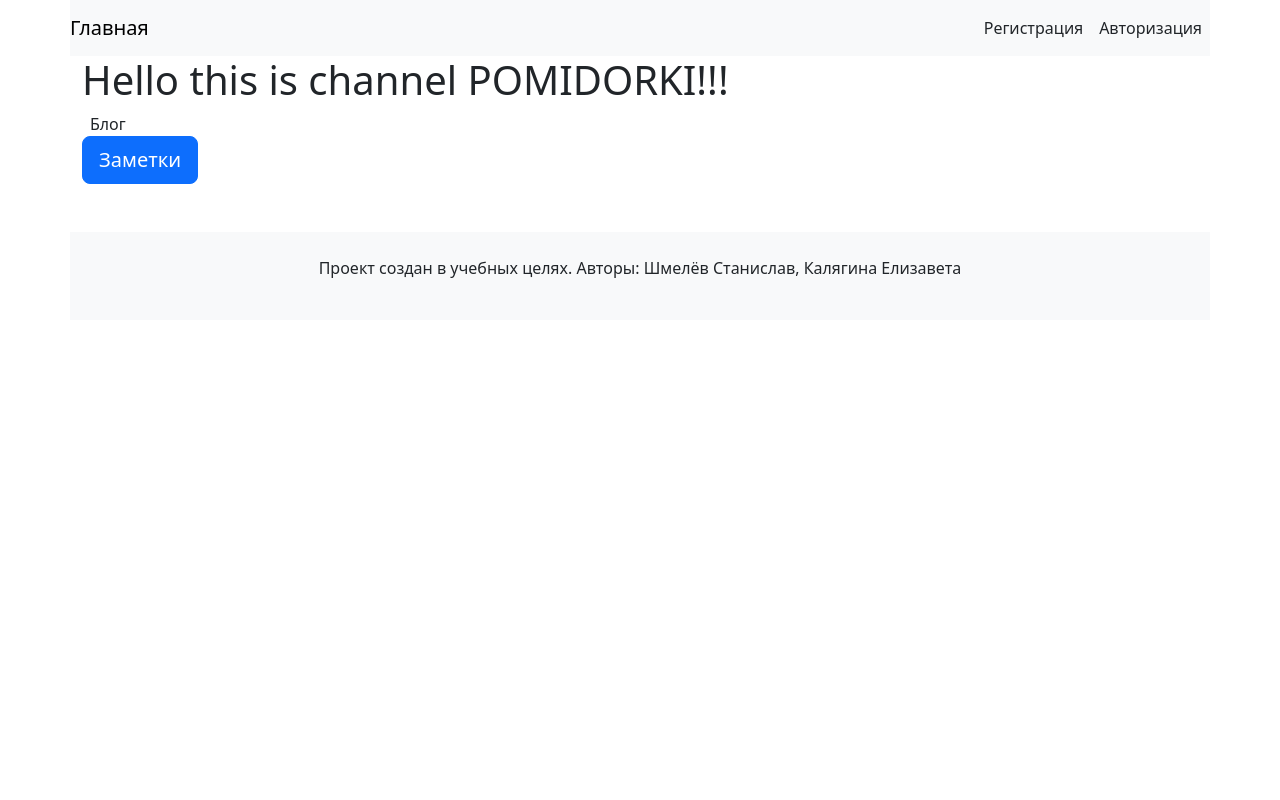
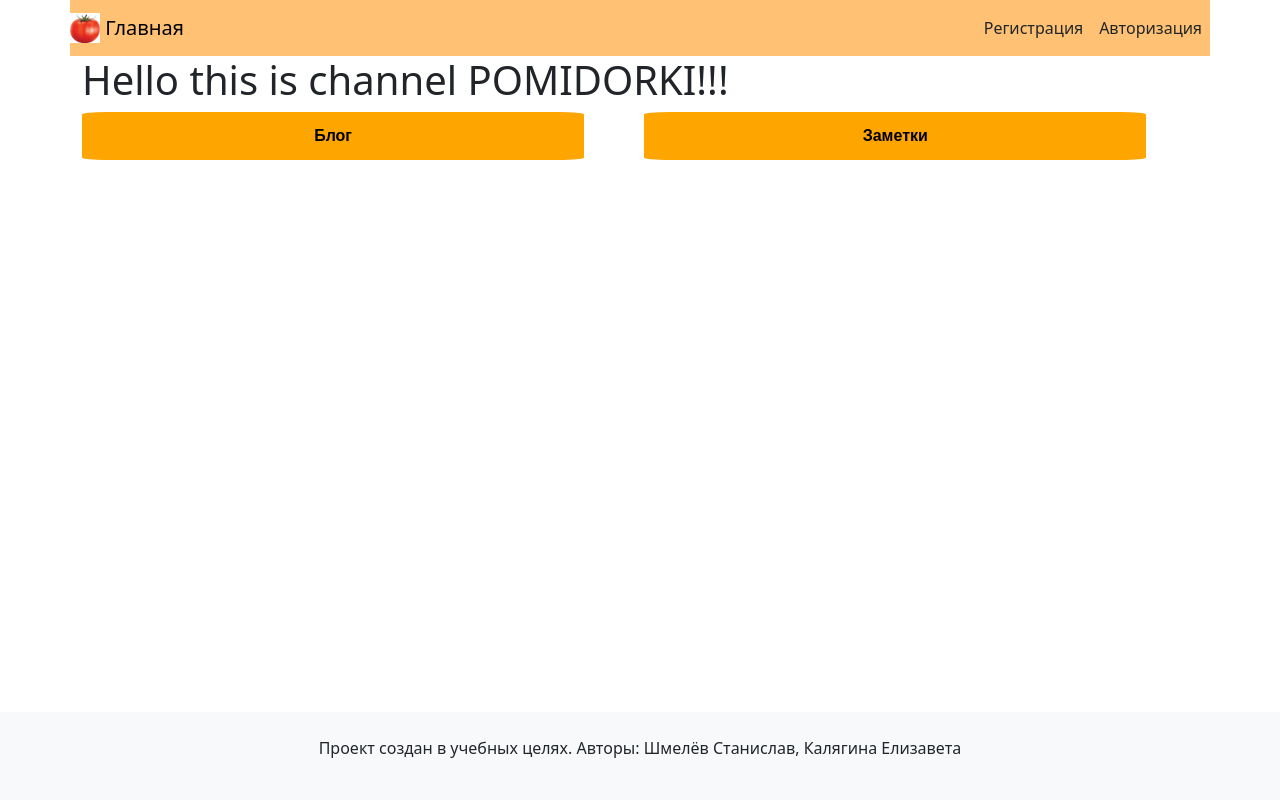
Before and after one commit to lizak5002-dev/sil, a Django app: page / in a window 1280 px wide. Run offline with Django 5.2, Linux system fonts and the light colour scheme; some libraries are stand-ins or nearby versions.

Commit message:
done notes CRUD operations

```diff
--- a/notes/forms.py
+++ b/notes/forms.py
@@ -1,5 +1,6 @@
 from django import forms
 from .models import Note
+from django_ckeditor_5.widgets import CKEditor5Widget
 
 class NoteForm(forms.ModelForm):
     class Meta:
@@ -7,7 +8,7 @@ class NoteForm(forms.ModelForm):
         fields = ['title', 'context']
         widgets = {
             'title': forms.TextInput(attrs={'class': 'form-control', 'placeholder': 'Введите название'}),
-            'context': forms.TextInput(attrs={'class': 'form-control', 'placeholder': 'Введите текст'})
+            'context': CKEditor5Widget(attrs={"class": "django_ckeditor_5, 'placeholder': 'Введите текст'"}, config_name="default")
         }
         labels = {
             'title': 'Название заметки',
--- a/notes/templates/notes/notes_form.html
+++ b/notes/templates/notes/notes_form.html
@@ -8,7 +8,8 @@
 
     {{ form.as_p }}
 
-    <button type="submit">Создать</button>
+    <button type="submit">Сохранить</button>
 </form>
 <a href="{% url 'notes:show_notes' %}">Назад к списку</a>
+{{ form.media }}
 {% endblock %}
--- a/notes/urls.py
+++ b/notes/urls.py
@@ -4,10 +4,10 @@ from . import views
 app_name = 'notes'
 
 urlpatterns = [
-    path('show/', views.show_notes, name='show_notes'),
+    path('', views.show_notes, name='show_notes'),
     path('create/', views.create_note, name='create_note'),
-    path('edit/', views.edit_note, name='edit_note'),
-    path('delete/', views.delete_note, name='delete_note'),
+    path('edit/<int:id>/', views.edit_note, name='edit_note'),
+    path('delete/<int:id>/', views.delete_note, name='delete_note'),
 ]
 
 #myay
--- a/templates/base.html
+++ b/templates/base.html
@@ -1,5 +1,5 @@
 <!doctype html>
-<html>
+<html lang="ru">
 
 <head>
   <meta charset="utf-8">
@@ -9,10 +9,12 @@
     integrity="sha384-QWTKZyjpPEjISv5WaRU9OFeRpok6YctnYmDr5pNlyT2bRjXh0JMhjY6hW+ALEwIH" crossorigin="anonymous">
 </head>
 
-<body>
-  <nav class="navbar container bg-light">
+<body class="d-flex flex-column min-vh-100">
+  <nav class="navbar container">
     <div>
-      <a class="navbar-brand" href="/">Главная</a>
+      <a class="navbar-brand" href="/">
+        <img src="/public/tomato.png" width="30" height="30" class="d-inline-block align-top" alt="">
+        Главная</a>
     </div>
     <div class="navbar">
       {% if user.is_authenticated %}
@@ -33,8 +35,8 @@
     {% block context %}
     {% endblock %}
   </div>
-  <footer class="container bg-light py-4 mt-5"> <!--py-4 = padding-y: 1.5rem (24px в Bootstrap 5) mt-5 = margin-top: 3rem (48px в Bootstrap 5)-->
-    <div class="text-center">
+  <footer class="bg-light py-4 mt-auto">
+    <div class="container text-center">
       <p>Проект создан в учебных целях. Авторы: Шмелёв Станислав, Калягина Елизавета</p>
     </div>
   </footer>
@@ -43,4 +45,10 @@
     crossorigin="anonymous"></script>
 </body>
 
+<style>
+nav {
+  background-color:  #ffc173;
+}
+</style>
+
 </html>
--- a/templates/index.html
+++ b/templates/index.html
@@ -1,7 +1,57 @@
 {% extends 'base.html' %}
 
-    {% block context %}
-        <h1>Hello this is channel POMIDORKI!!!</h1>
-        <a class="nav-link mx-2" href="{% url 'blog:post_list' %}">Блог</a>
-        <a href="{% url 'notes:show_notes' %}" class="btn btn-primary btn-lg me-3">Заметки</a>
-    {% endblock %}
+{% block context %}
+<h1>Hello this is channel POMIDORKI!!!</h1>
+
+<div class="home-page">
+    <ul>
+        <li><a href="{% url 'blog:post_list' %}">Блог</a></li>
+        <li><a href="{% url 'notes:show_notes' %}">Заметки</a></li>
+    </ul>
+</div>
+
+<style>
+.home-page ul {
+  padding: 0;
+  width: 100%;
+}
+
+.home-page li {
+  display: inline;
+}
+
+.home-page a {
+    outline: none;
+    text-decoration: none; /* ссылка не подчеркивается */
+    display: inline-block;
+    width: 45%;
+    margin-right: 5%;
+    text-align: center;
+    line-height: 3;
+    color: black;
+    border-radius: 5%;
+    font-family: sans-serif;
+    font-size: 20;
+    font-weight: bold;
+}
+
+.home-page li:last-child a {
+  margin-right: 0;
+}
+
+.home-page a:link,
+.home-page a:visited,
+.home-page a:focus {
+  background: orange;
+}
+
+.home-page a:hover {
+  background: #FF9200;
+}
+
+.home-page a:active {
+  background: #A65C00;
+  color: white;
+}
+</style>
+{% endblock %}
```
Also changed, not shown: notes/templates/notes/notes_list.html (+6 -1 lines), notes/views.py (+40 -7 lines), public/tomato.png (added).
